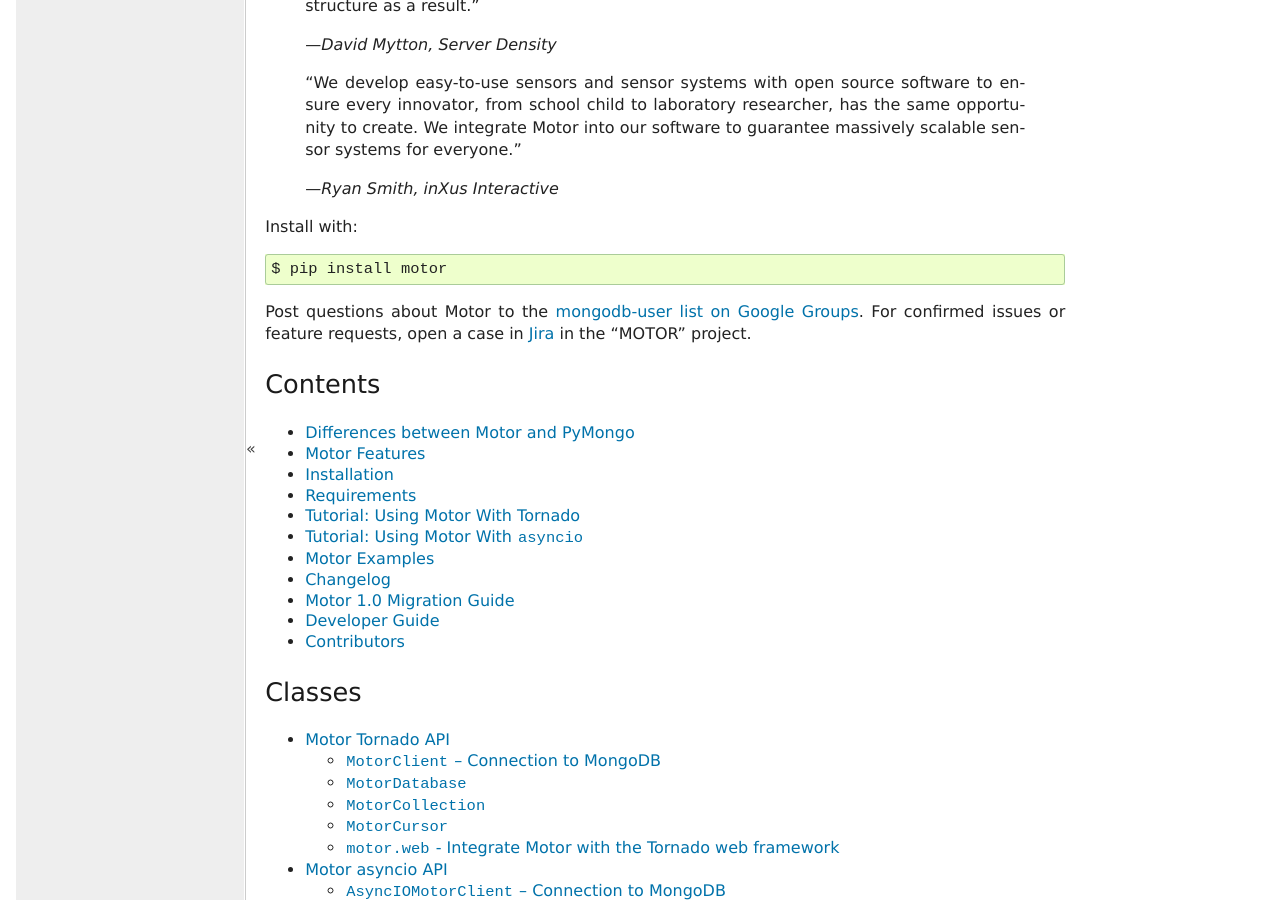
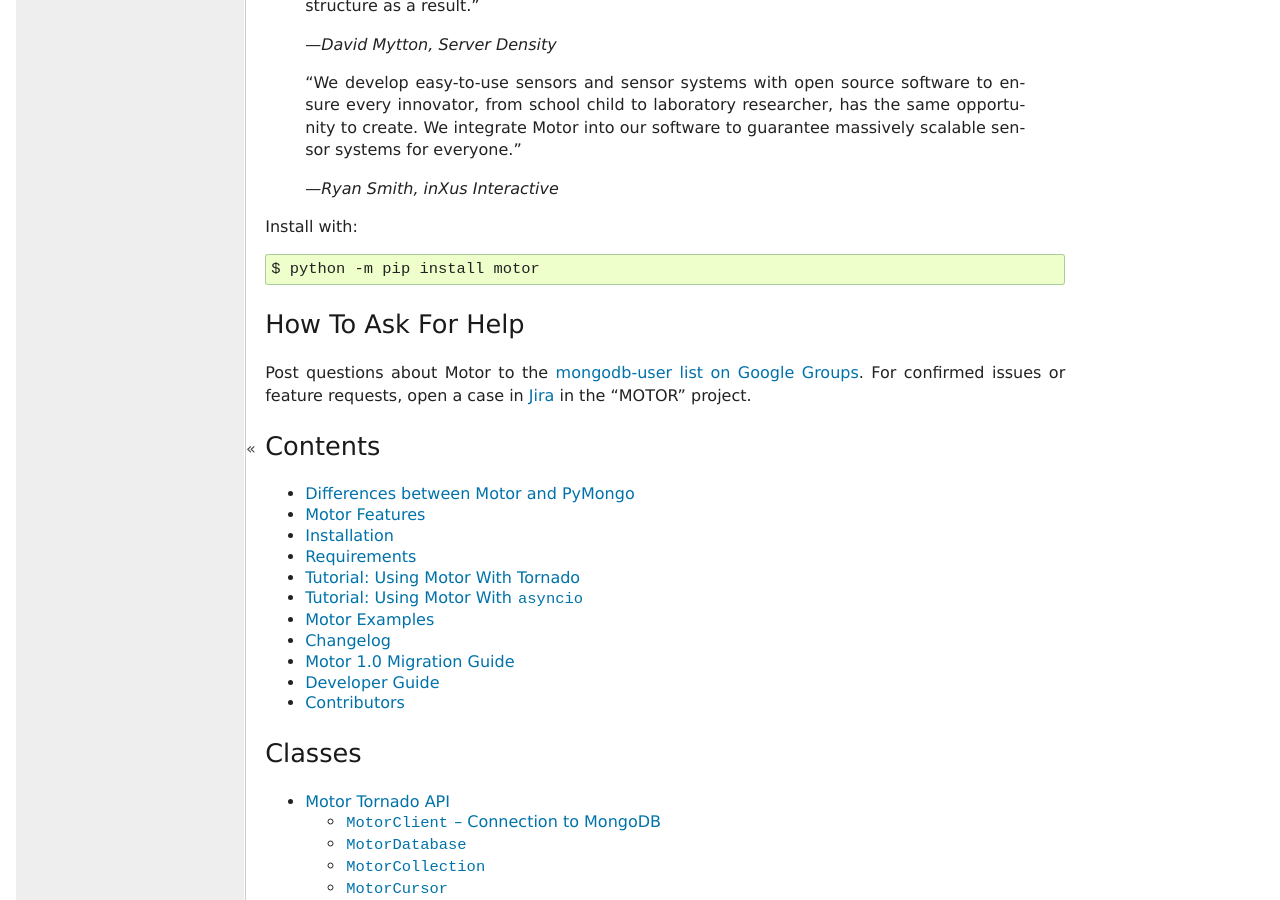
Before and after one commit to mongodb/motor, a Sphinx documentation site: the page built from doc/index.rst, in a window 1280 px wide and 900 px high, scrolled down 820 px. Built offline with Sphinx 7.4.7, drawn with Linux system fonts in a browser that asks for light colours; pages that are not in the unit, such as notebooks, are missing from menus; the version number is read from the project's files by our own code.

Commit message:
Update index.rst.

```diff
--- a/doc/index.rst
+++ b/doc/index.rst
@@ -30,19 +30,22 @@
 
 Install with::
 
-    $ pip install motor
+    $ python -m pip install motor
+
+.. _Tornado: http://tornadoweb.org/
+
+.. _asyncio: https://docs.python.org/3/library/asyncio.html
+
+.. _PyMongo: http://pypi.python.org/pypi/pymongo/
+
+How To Ask For Help
+-------------------
 
 Post questions about Motor to the
 `mongodb-user list on Google Groups
 <https://groups.google.com/forum/?fromgroups#!forum/mongodb-user>`_.
 For confirmed issues or feature requests, open a case in
 `Jira <http://jira.mongodb.org>`_ in the "MOTOR" project.
-
-.. _Tornado: http://tornadoweb.org/
-
-.. _asyncio: https://docs.python.org/3/library/asyncio.html
-
-.. _PyMongo: http://pypi.python.org/pypi/pymongo/
 
 Contents
 --------
```
